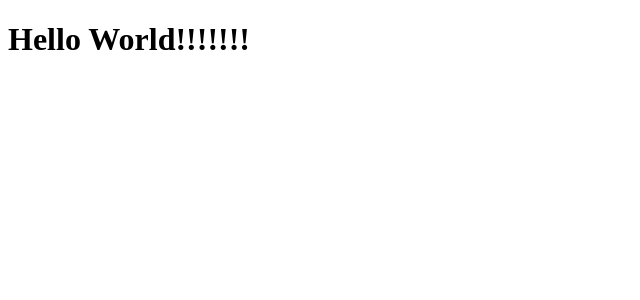
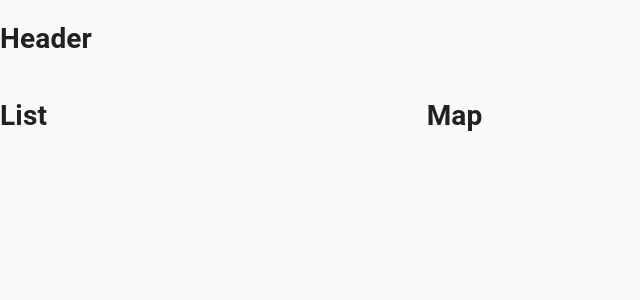
Before and after one commit to ReindeerCode/Google_Maps_Travel_Companion, a React (Create React App) app: page / in a window 1280 px wide. Shown: the top 300 px of the page, without its empty margins (0-640 px from the left). Built offline with nearby package versions, Linux system fonts and the light colour scheme.

Commit message:
created app.js structure

```diff
--- a/src/App.js
+++ b/src/App.js
@@ -1,10 +1,24 @@
 import React from "react";
+import { CssBaseline, Grid } from "@material-ui/core";
+
+import Header from "./components/Header/Header";
+import List from "./components/List/List";
+import Map from "./components/Map/Map";
 
 const App = () => {
   return (
-    <div>
-      <h1>Hello World!!!!!!!</h1>
-    </div>
+    <>
+      <CssBaseline />
+      <Header />
+      <Grid container spacing={3} style={{ width: "100%" }}>
+        <Grid item xs={12} md={4}>
+          <List />
+        </Grid>
+        <Grid item xs={12} md={8}>
+          <Map />
+        </Grid>
+      </Grid>
+    </>
   );
 };
 
--- a/src/components/Header/Header.jsx
+++ b/src/components/Header/Header.jsx
@@ -1,6 +1,6 @@
 import React from "react";
 
-const Header = () =>{
+const Header = () => {
     return(
         <h1>Header</h1>
     );
--- a/src/components/List/List.jsx
+++ b/src/components/List/List.jsx
@@ -1,8 +1,8 @@
 import React from "react";
 
-const List = () =>{
+const List = () => {
     return(
-        <h1>Header</h1>
+        <h1>List</h1>
     );
 }
 
--- a/src/components/Map/Map.jsx
+++ b/src/components/Map/Map.jsx
@@ -1,8 +1,8 @@
 import React from "react";
 
-const Map = () =>{
+const Map = () => {
     return(
-        <h1>Header</h1>
+        <h1>Map</h1>
     );
 }
 
--- a/src/components/PlaceDetails/PlaceDetails.jsx
+++ b/src/components/PlaceDetails/PlaceDetails.jsx
@@ -1,8 +1,8 @@
 import React from "react";
 
-const PlaceDetails = () =>{
+const PlaceDetails = () => {
     return(
-        <h1>Header</h1>
+        <h1>PlaceDetails</h1>
     );
 }
 
```
